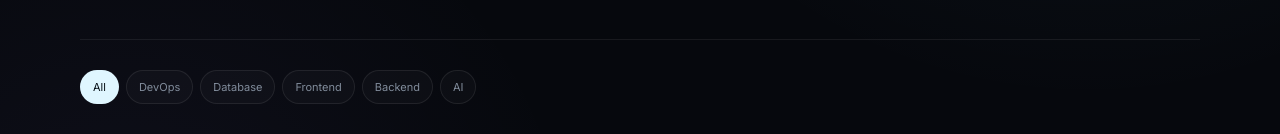
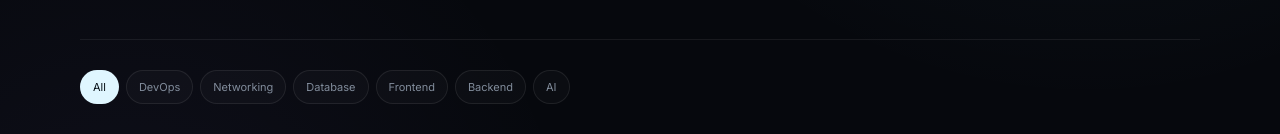
Before and after one commit to ghulamyaseen778/Personal-Portfolio, a React (Vite) app: page /blog in a window 1280 px wide. Shown: the part 552-686 px from the top of the page. Built offline with nearby package versions, Linux system fonts and the light colour scheme.

Commit message:
Add Networking blog category

```diff
--- a/src/blog/types.ts
+++ b/src/blog/types.ts
@@ -16,6 +16,7 @@ export interface BlogPost {
 export const categories = [
   "All",
   "DevOps",
+  "Networking",
   "Database",
   "Frontend",
   "Backend",
```
